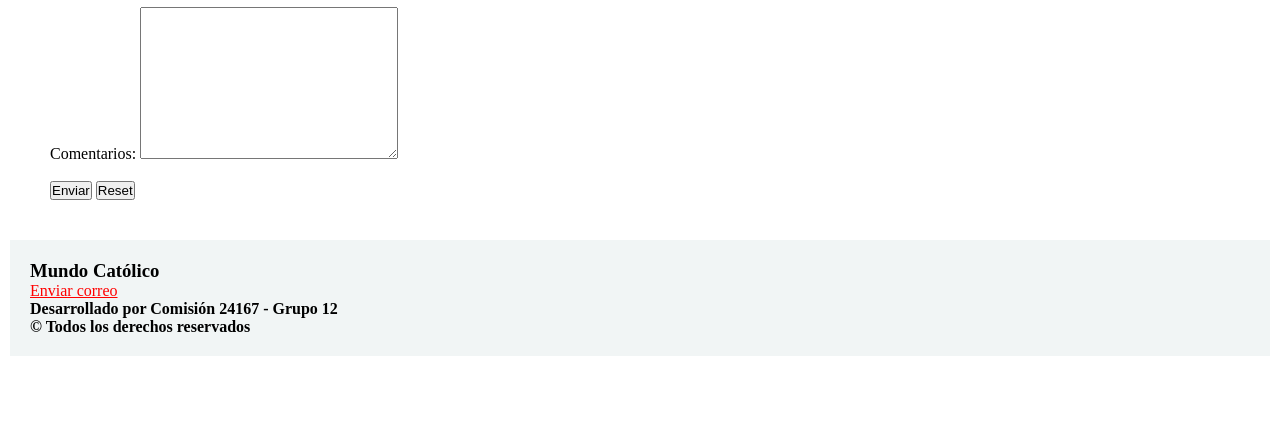
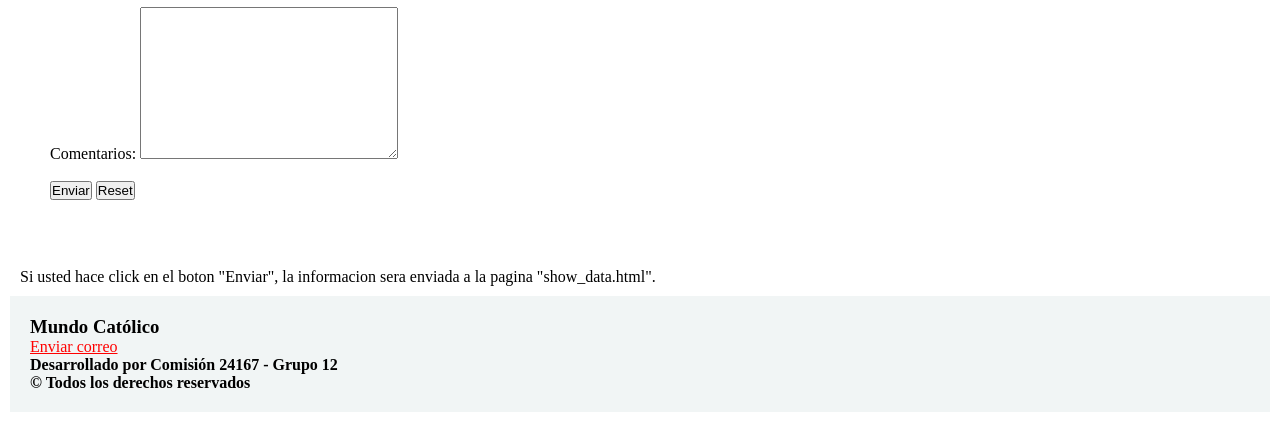
Before and after one commit to ldvosdg/TPO_202405, a Python web app: template TPO_202405/templates/formulario.html in a window 1280 px wide. Shown: the part 751-1173 px from the top of the page. Before the commit the page ends 1107 px from the top, so only its background shows below. Run offline with Jinja, Linux system fonts and the light colour scheme; the template is opened without the code that fills it, so the values that code supplies are empty.

Commit message:
Add files via upload
update url

```diff
--- a/TPO_202405/templates/formulario.html
+++ b/TPO_202405/templates/formulario.html
@@ -4,30 +4,30 @@
         <meta charset="UTF-8">
         <meta http-equiv="X-UA-Compatible" content="IE=edge">
         <meta name="viewport" content="width=device-width, initial-scale=1.0">
-        <meta name="keywords" content="HTML, Multimedia, audio, video, mapa, tabla, icono">
-        <!-- Descripción -->
-        <meta name="description" content="Incorporación de Multimedia, audio, video, mapas y tablas para representación datos">
-            <link rel="icon" href="../statics/img/MundoCatolico.ico">
-        <link rel="stylesheet" href="../statics/css/formulario.css">
+        <meta name="keywords" content="HTML, Multimedia, audio, video, icono">
+        <!-- Descripción . -->
+        <meta name="description" content="Incorporación de Multimedia, audio y video para representación datos">
+            <link rel="icon" href="https://cute-sundae-c51eeb.netlify.app/TPO_202405/statics/img/MundoCatolico.ico">
+        <link rel="stylesheet" href="https://cute-sundae-c51eeb.netlify.app/TPO_202405/statics/css/formulario.css">
         <title>Contacto</title>
     </head>
 
 <body>
     <header>
         <div class="en-linea">
-            <img id="logo" src="../statics/img/MundoCatolico.jpg" alt="logo">
+            <img id="logo" src="https://cute-sundae-c51eeb.netlify.app/TPO_202405/statics/img/MundoCatolico.jpg" alt="logo">
         </div>
 
         <nav class="en-linea">
-            <a class="hipervinc" href="../index.html">Inicio</a>
-            <a class="hipervinc" href="listas.html">Qué Ofrecemos?</a>
-            <a class="hipervinc" href="formulario.html">Contacto</a>
+            <a class="hipervinc" href="https://cute-sundae-c51eeb.netlify.app/index.html">Inicio</a>
+            <a class="hipervinc" href="https://cute-sundae-c51eeb.netlify.app/TPO_202405/templates/listas.html">Qué Ofrecemos?</a>
+            <a class="hipervinc" href="https://cute-sundae-c51eeb.netlify.app/TPO_202405/templates/formulario.html">Contacto</a>
         </nav>
     </header>
 <main>
     <h2>Formulario de Contacto para dudas o comentarios</h2>
 <!--  <form id="MiForm" action="show_data.html" target="_blank"> -->
-     <form id="MiForm"  action="formulario.html" method="post" onsubmit="return validarDatos()">
+     <form id="MiForm"  action="https://cute-sundae-c51eeb.netlify.app/TPO_202405/templates/show_data.html" onsubmit="return validarDatos()">
         <label for="firstname">Nombre: &nbsp&nbsp&nbsp</label><input size="30" type="text" name="Nombre"
             id = "firstname" placeholder="Ingrese su nombre aqui..."> <br><br>
         <label for="lastname">Apellido: &nbsp&nbsp</label><input size="30" type="text" name="Apellido"
@@ -101,9 +101,8 @@
         <input type="submit" value="Enviar">
         <button type="reset">Reset</button>
     </form>
- <!--   <br>
+    <br>
     <p>Si usted hace click en el boton "Enviar", la informacion sera enviada a la pagina "show_data.html".</p>
--->
 </main>
 <footer>
     <h3>Mundo Católico</h3>
@@ -114,7 +113,7 @@
 
 </footer>
 
-<script src="../statics/js/formulario.js"></script>
+<script src="https://cute-sundae-c51eeb.netlify.app/TPO_202405/statics/js/formulario.js"></script>
 
 </body>
 
--- a/TPO_202405/templates/listas.html
+++ b/TPO_202405/templates/listas.html
@@ -32,7 +32,7 @@
                         <tr>
                             <th class="texto1">Para Niños</th>
                             <th class="texto1" colspan="2">Para Adultos</th>
-                          <!--  <th>Encabezado3</th> -->
+                          <!--  <th>Encabezado3</th> . -->
                         </tr>
                         <tr>
                             <td><a href="#O1">La Señal de la Cruz</a></td>
@@ -112,7 +112,7 @@
             <section id="O2" >
 
                 <div >
-                    <img src="../statics/img/PadreNuestroNenes.png" alt="Foto Padre Nuestro Nenes">
+                    <img src="https://cute-sundae-c51eeb.netlify.app/statics/img/PadreNuestroNenes.png" alt="Foto Padre Nuestro Nenes">
 
                     <a #iniciatab>Volver</a>
                     <a href="../statics/img/PadreNuestroNenes.png" target="_blank">Ver imagen &nbsp &nbsp</a>
--- a/TPO_202405/templates/show_data.html
+++ b/TPO_202405/templates/show_data.html
@@ -10,7 +10,7 @@
       <link rel="stylesheet" href="../statics/css/formulario.css">
       <title>Feedback Sent</title>
   </head>
-<!--  <head>
+<!--  <head>-
 <title>Feedback Sent</title>
 </head> -->
 <body>
@@ -20,7 +20,7 @@
   </div>
 
   <nav class="en-linea">
-  <a class="hipervinc" href="../index.html">Inicio</a>
+  <a class="hipervinc" href="../../index.html">Inicio</a>
         <a class="hipervinc" href="listas.html">Qué Ofrecemos?</a>
         <a class="hipervinc" href="formulario.html">Contacto</a>
     </nav>
```
